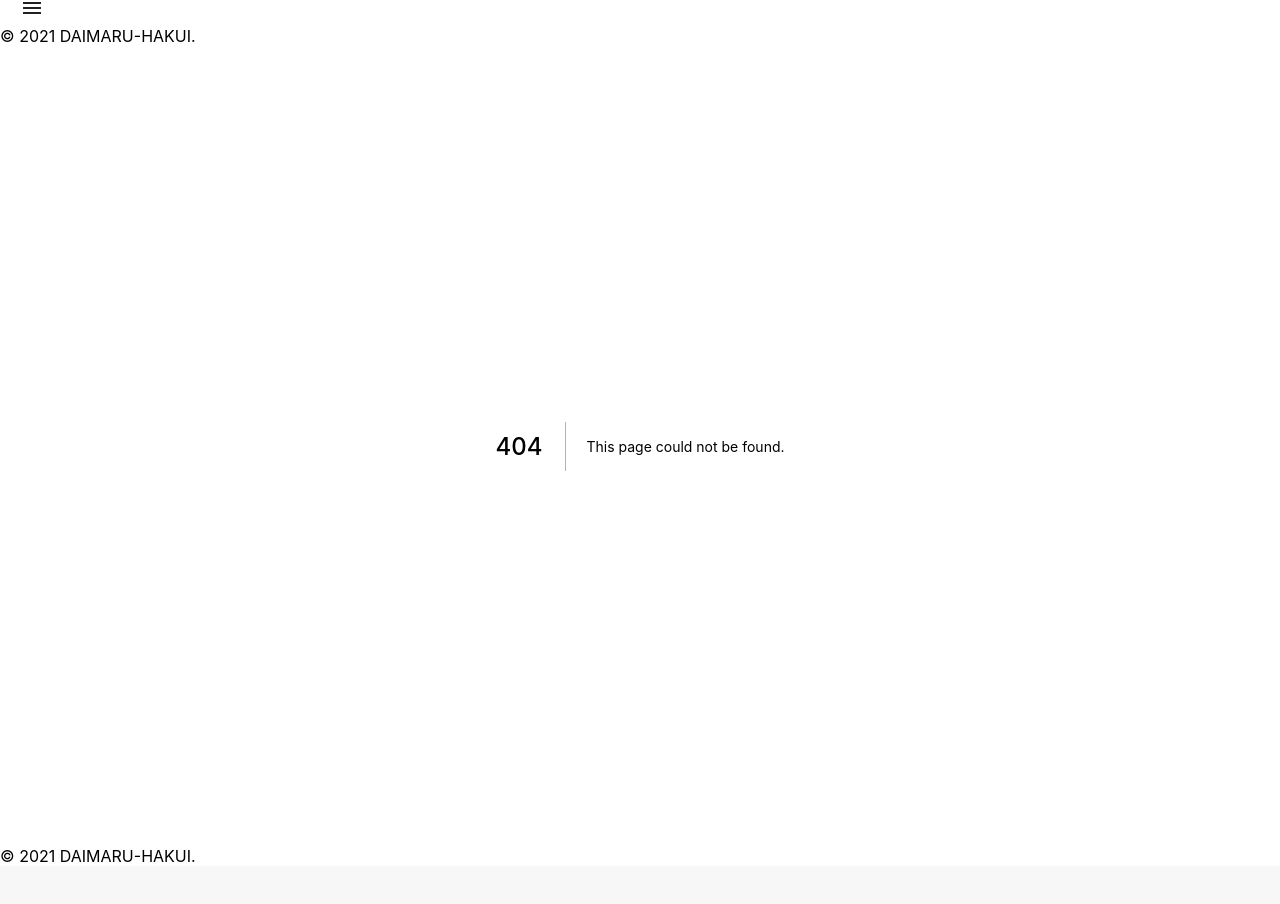
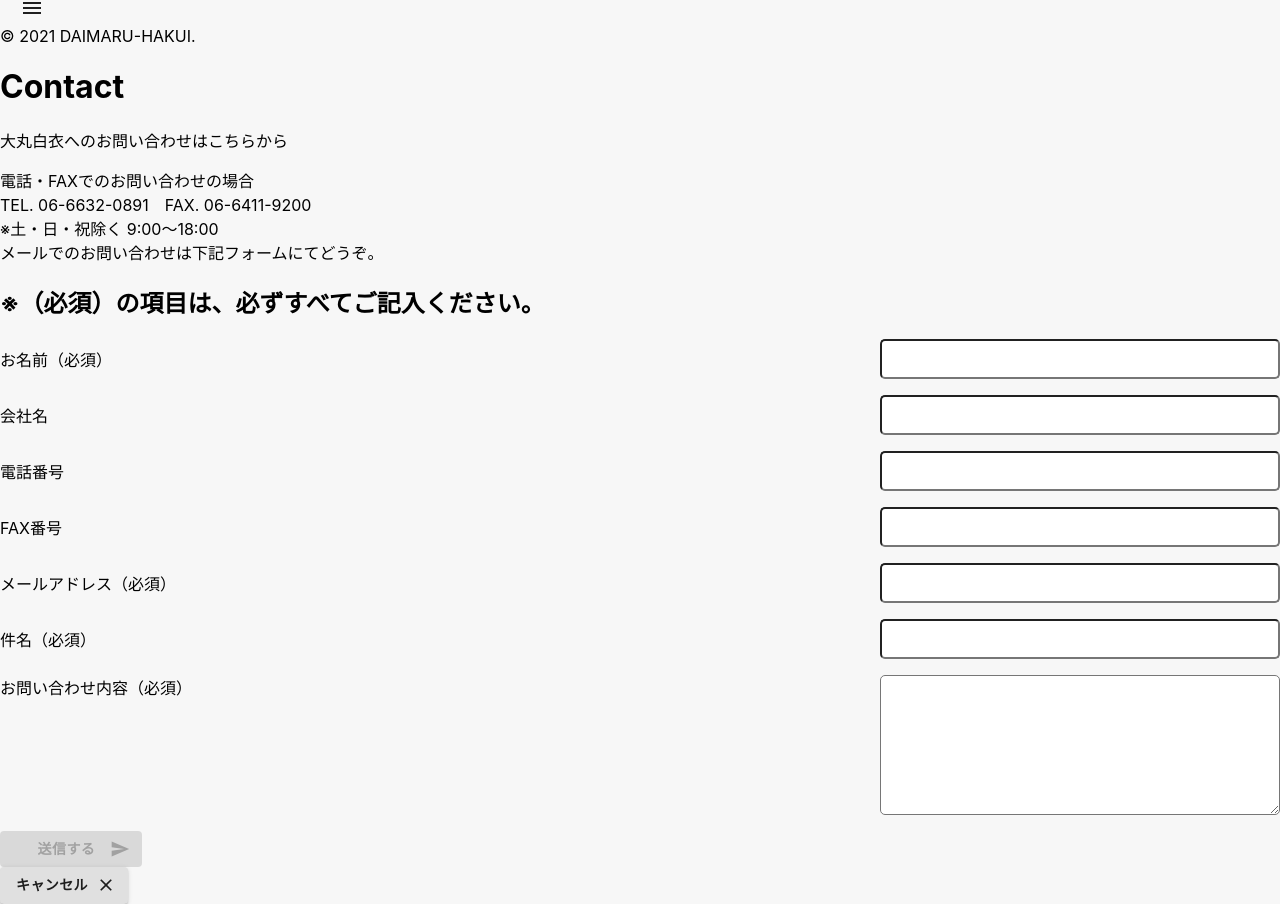
Before and after one commit to sukebon/01project, a Next.js app: page /contact in a window 1280 px wide. Before the commit this address had no page. Shown: the part 176-1080 px from the top of the page. Before the commit the page ends 1042 px from the top, so only its background shows below. Built offline with nearby package versions, Linux system fonts and the light colour scheme.

Commit message:
contact form

```diff
--- a/package.json
+++ b/package.json
@@ -13,6 +13,7 @@
     "@material-ui/core": "^4.12.3",
     "@material-ui/icons": "^4.11.2",
     "axios": "^0.21.1",
+    "emailjs-com": "^3.2.0",
     "next": "11.1.0",
     "node-sass": "5.0.0",
     "react": "17.0.2",
--- a/src/components/Header/Header.tsx
+++ b/src/components/Header/Header.tsx
@@ -4,7 +4,7 @@ import Styles from "./Header.module.scss";
 import HomeIcon from "@material-ui/icons/Home";
 import MenuBookIcon from "@material-ui/icons/MenuBook";
 import LocalPostOfficeIcon from "@material-ui/icons/LocalPostOffice";
-import TemporaryDrawer from "components/TemporaryDrawer";
+import TemporaryDrawer from "components/TemporaryDrawer/TemporaryDrawer";
 
 const Header: React.FC = () => {
   return (
@@ -13,7 +13,10 @@ const Header: React.FC = () => {
         <div
           className={`flex items-center justify-between h-24 p-6 lg:flex-col lg:justify-start lg:items-center lg:h-screen lg:fixed lg:p-4 lg:mt-12 lg:w-72`}
         >
-          <div className={`text-2xl font-shinppori`}>DAIMARU HAKUI</div>
+          <div className={`text-2xl font-shinppori`}>
+            <Link href="/">DAIMARU HAKUI</Link>
+          </div>
+
           <nav className={`hidden lg:block my-16`}>
             <ul className={`${Styles.list}`}>
               <li>
@@ -30,7 +33,7 @@ const Header: React.FC = () => {
               </li>
               <li>
                 <LocalPostOfficeIcon className={`mb-1 mr-2`} />
-                <Link href="/">
+                <Link href="/contact">
                   <a>お問い合わせ</a>
                 </Link>
               </li>
--- a/src/components/Layout.tsx
+++ b/src/components/Layout/Layout.tsx
@@ -1,18 +1,18 @@
 import React from "react";
-import Footer from "./Footer";
-import Header from "./Header/Header";
+import Footer from "../Footer/Footer";
+import Header from "../Header/Header";
 
 const Layout: React.FC = (props) => {
   const { children } = props;
   return (
     <>
       <div className="flex flex-col lg:flex-row min-h-screen w-full">
-        <header className={``}>
+        <header>
           <Header />
         </header>
         <main className={`min-h-screen w-full`}>
           {children}
-          <Footer />
+          {/* <Footer /> */}
         </main>
       </div>
     </>
--- a/src/components/TemporaryDrawer.tsx
+++ b/src/components/TemporaryDrawer/TemporaryDrawer.tsx
@@ -68,7 +68,7 @@ export default function TemporaryDrawer() {
             <MailIcon />
           </ListItemIcon>
           <ListItemText>
-            <Link href="/">
+            <Link href="/contact">
               <a>お問い合わせ</a>
             </Link>
           </ListItemText>
--- a/src/pages/_app.tsx
+++ b/src/pages/_app.tsx
@@ -1,7 +1,7 @@
 import "tailwindcss/tailwind.css";
 import "../styles/globals.css";
 import type { AppProps } from "next/app";
-import Layout from "../components/Layout";
+import Layout from "../components/Layout/Layout";
 
 function MyApp({ Component, pageProps }: AppProps) {
   return (
--- /dev/null
+++ b/src/pages/contact/index.module.scss
@@ -0,0 +1,31 @@
+.formInput,
+.formTextArea {
+  width: 100%;
+  border-radius: 5px;
+  margin-top: 0.5rem;
+  @media screen and (min-width: 1028px) {
+    width: 400px;
+    margin-top: 0;
+  }
+}
+.formInput {
+  height: 40px;
+}
+.formTextArea {
+  height: 140px;
+}
+.formBox,
+.formBoxSecond {
+  display: block;
+  width: 100%;
+  margin: 1rem 0;
+  @media screen and (min-width: 1028px) {
+    display: flex;
+    justify-content: space-between;
+  }
+}
+.formBox {
+  @media screen and (min-width: 1028px) {
+    align-items: center;
+  }
+}
--- /dev/null
+++ b/src/pages/contact/index.tsx
@@ -0,0 +1,221 @@
+import React, { useState } from "react";
+import { init, send } from "emailjs-com";
+import { Button } from "@material-ui/core";
+import SendIcon from "@material-ui/icons/Send";
+import ClearIcon from "@material-ui/icons/Clear";
+import Styles from "./index.module.scss";
+import Head from "next/head";
+
+const Contact: React.FC = () => {
+  const [name, setName] = useState(""); // 「お名前」
+  const [company, setCompany] = useState(""); // 「会社名」
+  const [tel, setTel] = useState(""); // 「会社名」
+  const [fax, setFax] = useState(""); // 「会社名」
+  const [mail, setMail] = useState(""); // 「メールアドレス」
+  const [title, setTitle] = useState(""); // 「件名」
+  const [message, setMessage] = useState(""); // 「お問い合わせ内容」
+
+  const sendMail = () => {
+    const userID = "user_7yd9EbIQJSbzjqGUXUbJt";
+    const serviceID = "service_764mpxv";
+    const templateID = "template_gii3nlf";
+    console.log(userID);
+    if (
+      userID !== undefined &&
+      serviceID !== undefined &&
+      templateID !== undefined
+    ) {
+      init(userID);
+
+      const template_param = {
+        from_name: name,
+        company: company,
+        from_email: mail,
+        tel: tel,
+        fax: fax,
+        title: title,
+        message: message,
+      };
+      send(serviceID, templateID, template_param).then(() => {
+        window.alert("お問い合わせを送信致しました。");
+
+        setName("");
+        setCompany("");
+        setTel("");
+        setFax("");
+        setMail("");
+        setMessage("");
+        setTitle("");
+      });
+    }
+  };
+
+  const handleClick = (e: any) => {
+    e.preventDefault();
+    sendMail();
+  };
+
+  const handleCanceled = () => {
+    setName("");
+    setCompany("");
+    setMail("");
+    setMessage("");
+    setTitle("");
+  };
+
+  const disableSend =
+    name === "" || mail === "" || title === "" || message === "";
+
+  return (
+    <>
+      <Head>
+        <title>お問い合わせ</title>
+        <meta name="description" content="Generated by create next app" />
+        <link rel="icon" href="/favicon.ico" />
+      </Head>
+      <div className={`flex flex-col items-center mt-12 lg:mt-24`}>
+        <h1 className={`text-5xl font-bold`}>Contact</h1>
+        <p className={`text-sm lg:text-lg mt-7`}>
+          大丸白衣へのお問い合わせはこちらから
+        </p>
+        <p className="text-center mt-6">
+          電話・FAXでのお問い合わせの場合
+          <br />
+          TEL. 06-6632-0891　FAX. 06-6411-9200
+          <br />
+          ※土・日・祝除く 9:00〜18:00
+          <br />
+          メールでのお問い合わせは下記フォームにてどうぞ。
+        </p>
+        <div className={`flex w-11/12 border rounded-md my-12 p-12 lg:w-7/12`}>
+          <form className={`${Styles.form} w-full`}>
+            <h2 className={`mb-7 text-center`}>
+              ※<span className={`text-red-600`}>（必須）</span>
+              の項目は、必ずすべてご記入ください。
+            </h2>
+            <div className={`${Styles.formBox}`}>
+              <div>
+                <label htmlFor="nameForm">
+                  お名前<span className={`text-red-600`}>（必須）</span>
+                </label>
+              </div>
+              <input
+                type="text"
+                id="nameForm"
+                className={`${Styles.formInput}`}
+                value={name}
+                onChange={(e) => setName(e.target.value)}
+              />
+            </div>
+            <div className={`${Styles.formBox}`}>
+              <div>
+                <label htmlFor="companyNameForm">会社名</label>
+              </div>
+              <input
+                type="text"
+                id="companyNameForm"
+                className={`${Styles.formInput}`}
+                value={company}
+                onChange={(e) => setCompany(e.target.value)}
+                required
+              />
+            </div>
+            <div className={`${Styles.formBox}`}>
+              <div>
+                <label htmlFor="companyNameForm">電話番号</label>
+              </div>
+              <input
+                type="text"
+                id="telForm"
+                className={`${Styles.formInput}`}
+                value={tel}
+                onChange={(e) => setTel(e.target.value)}
+                required
+              />
+            </div>
+            <div className={`${Styles.formBox}`}>
+              <div>
+                <label htmlFor="companyNameForm">FAX番号</label>
+              </div>
+              <input
+                type="text"
+                id="faxForm"
+                className={`${Styles.formInput}`}
+                value={fax}
+                onChange={(e) => setFax(e.target.value)}
+                required
+              />
+            </div>
+            <div className={`${Styles.formBox}`}>
+              <div>
+                <label htmlFor="mailForm">
+                  メールアドレス<span className={`text-red-600`}>（必須）</span>
+                </label>
+              </div>
+              <input
+                type="email"
+                id="mailForm"
+                className={`${Styles.formInput}`}
+                value={mail}
+                onChange={(e) => setMail(e.target.value)}
+              />
+            </div>
+            <div className={`${Styles.formBox}`}>
+              <div>
+                <label htmlFor="mailTitleForm">
+                  件名<span className={`text-red-600`}>（必須）</span>
+                </label>
+              </div>
+              <input
+                type="text"
+                id="mailTitleForm"
+                className={`${Styles.formInput}`}
+                value={title}
+                onChange={(e) => setTitle(e.target.value)}
+              />
+            </div>
+            <div className={`${Styles.formBoxSecond}`}>
+              <div>
+                <label htmlFor="mailContentForm">
+                  お問い合わせ内容
+                  <span className={`text-red-600`}>（必須）</span>
+                </label>
+              </div>
+              <textarea
+                id="mailContentForm"
+                className={`${Styles.formTextArea}`}
+                value={message}
+                onChange={(e) => setMessage(e.target.value)}
+              />
+            </div>
+            <div className={`flex justify-center`}>
+              <div className={`m-2`}>
+                <Button
+                  variant="contained"
+                  color="default"
+                  onClick={handleClick}
+                  endIcon={<SendIcon />}
+                  disabled={disableSend}
+                >
+                  <strong>　送信する　</strong>
+                </Button>
+              </div>
+              <div className={`m-2`}>
+                <Button
+                  variant="contained"
+                  color="default"
+                  endIcon={<ClearIcon />}
+                  onClick={handleCanceled}
+                >
+                  <strong>キャンセル</strong>
+                </Button>
+              </div>
+            </div>
+          </form>
+        </div>
+      </div>
+    </>
+  );
+};
+
+export default Contact;
--- a/src/pages/index.tsx
+++ b/src/pages/index.tsx
@@ -1,15 +1,17 @@
 import type { NextPage } from "next";
 import Head from "next/head";
-import Link from "next/link";
 
 const Home: NextPage = () => {
   return (
     <div className="container">
       <Head>
-        <title>Create Next App</title>
+        <title>大丸白衣</title>
         <meta name="description" content="Generated by create next app" />
         <link rel="icon" href="/favicon.ico" />
       </Head>
+      <div className={`flex justify-center h-screen items-center`}>
+        <h1 className={`text-5xl`}>WELCOME</h1>
+      </div>
     </div>
   );
 };
```
Also changed, not shown: src/pages/catalog/index.tsx (+67 -61 lines), src/components/Footer/Footer.tsx (renamed from src/components/Footer.tsx), 1 other file (tests, documents, lock files or other folders).
